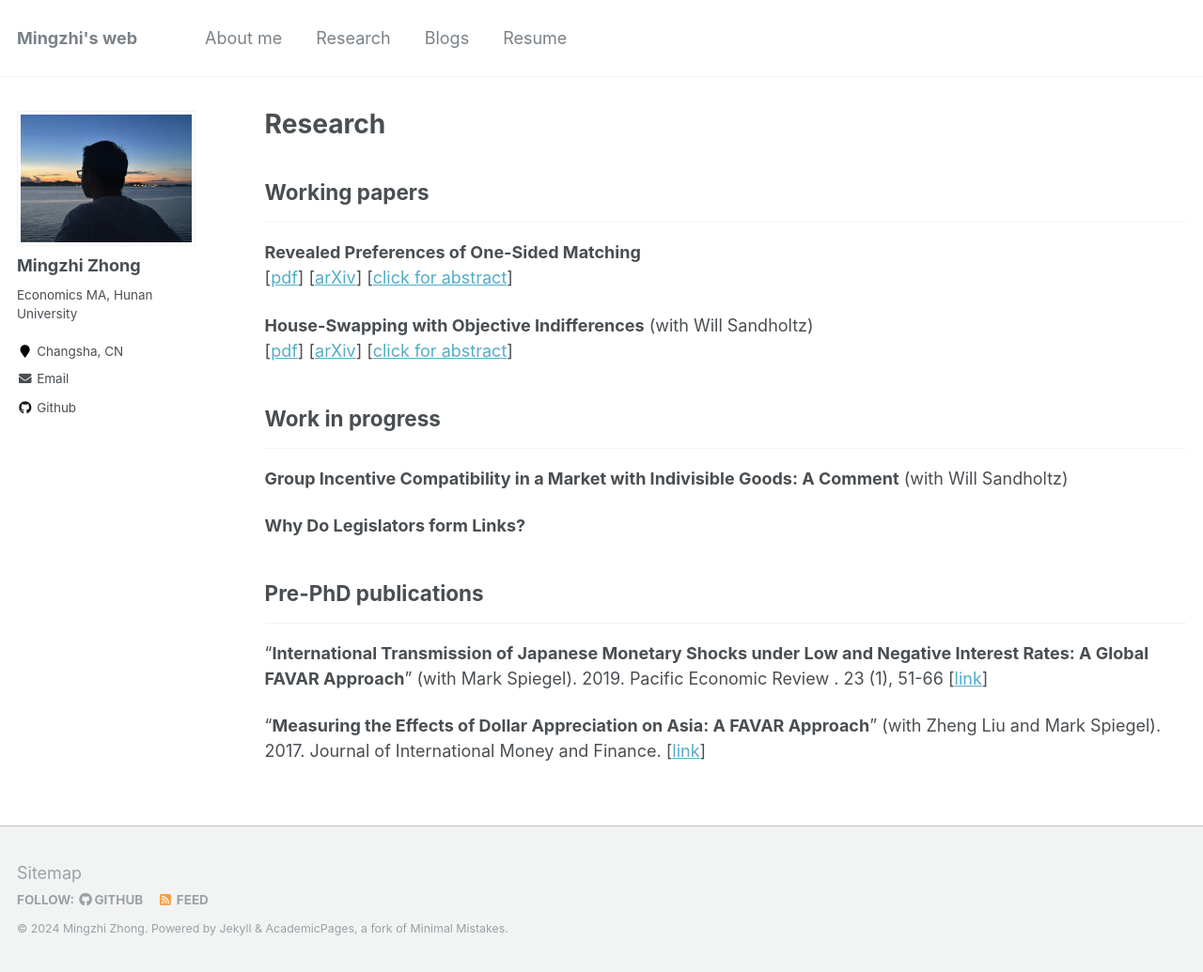
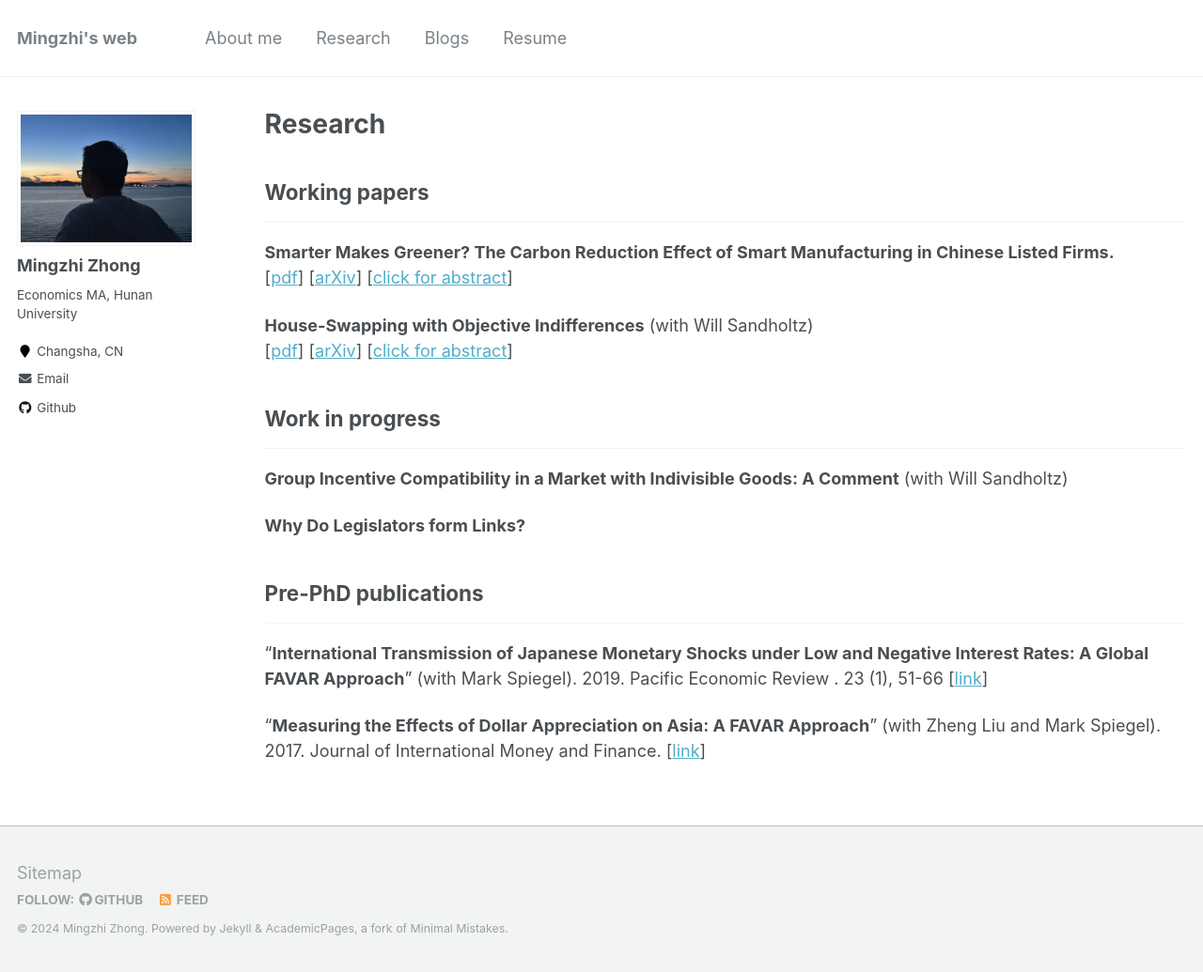
Before and after one commit to mingzhi361/mingzhi361.github.io, a Jekyll site: the page built from _pages/research.md, in a window 1280 px wide and 1035 px high. Shown: the whole window at 94% size. Built offline with Jekyll 4.4.1, drawn with Linux system fonts in a browser that asks for light colours.

Commit message:
Update research.md

```diff
--- a/_pages/research.md
+++ b/_pages/research.md
@@ -8,7 +8,7 @@ author_profile: true
 ## Working papers
 ---
 
-**Revealed Preferences of One-Sided Matching**
+**Smarter Makes Greener? The Carbon Reduction Effect of Smart Manufacturing in Chinese Listed Firms.**
 [[pdf](files/Tai_RevPrefOneSidedMatching.pdf)]
 [[arXiv](https://arxiv.org/abs/2210.14388)]
 [<a href="#/" onclick="visib('RevPref')">click for abstract</a>]
```
